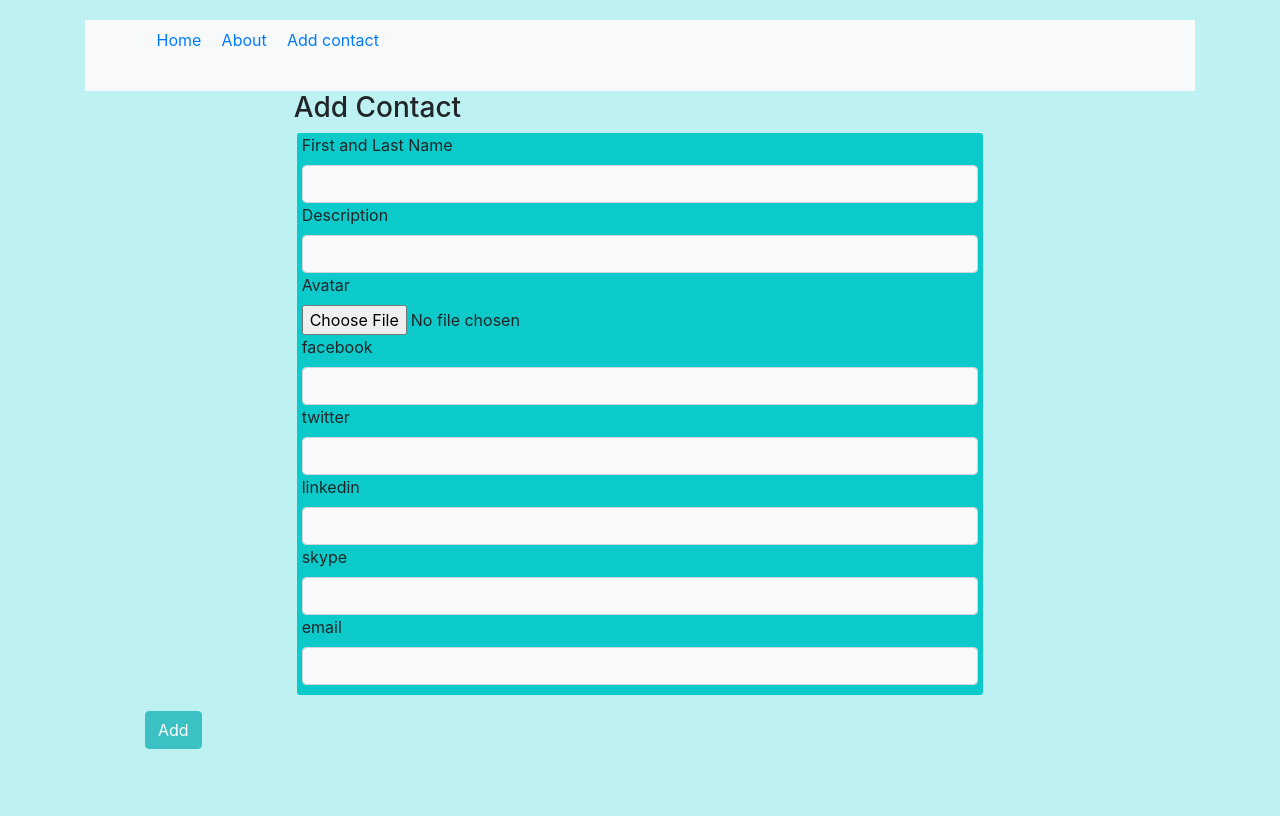
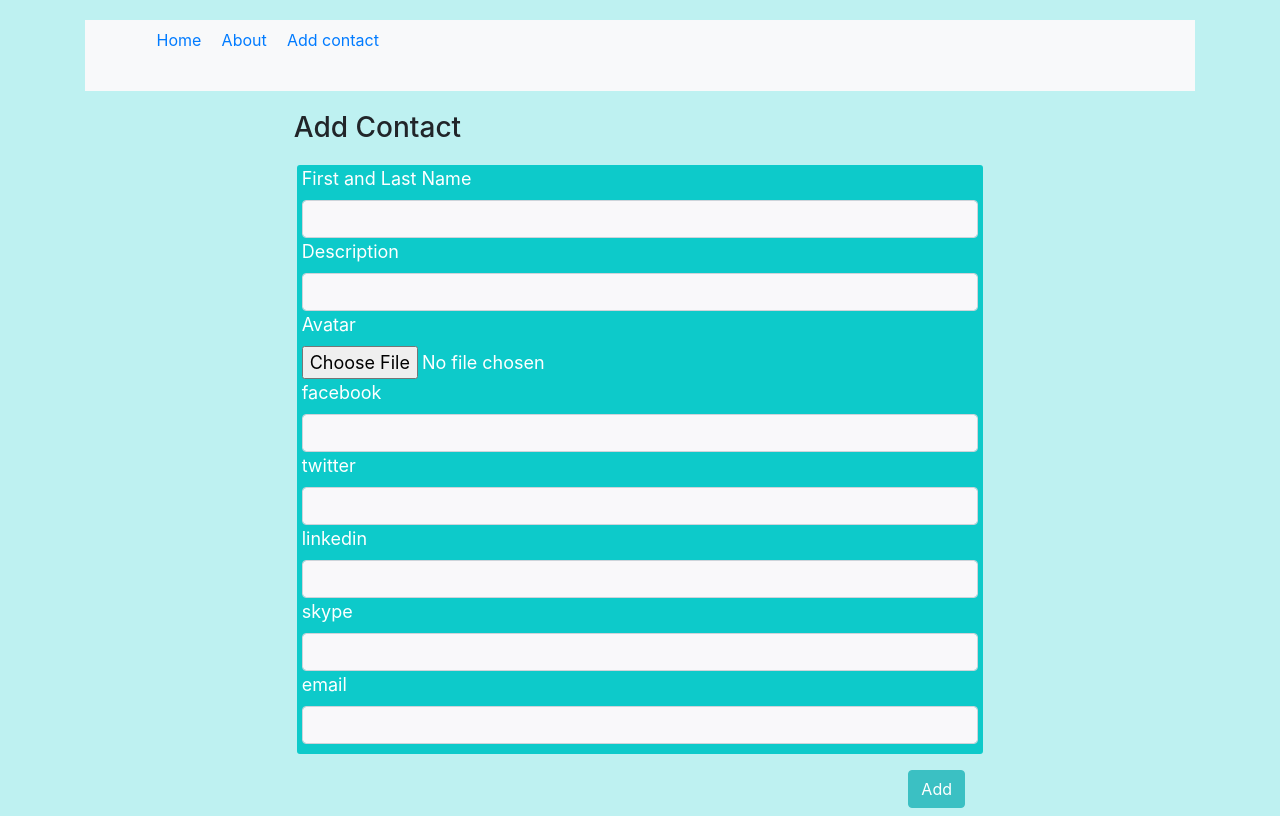
Before and after one commit to nickLuk/reactsocicon, a React app: page /add in a window 1280 px wide. Built offline with nearby package versions, Linux system fonts and the light colour scheme.

Commit message:
add forms

```diff
--- a/src/components/AddContact/AddContact.css
+++ b/src/components/AddContact/AddContact.css
@@ -1,3 +1,7 @@
+h3{
+    margin-top: 20px;
+    margin-bottom: 20px;
+}
 .form__add{
     margin:0 auto;
             background-color: rgb(28, 133, 204);
@@ -11,3 +15,11 @@
 .form-control{
     background-color: rgb(249, 248, 250);
 }
+label{
+    font-size: 18px;
+    color:#fff;
+}
+.form-control-file{
+    font-size: 18px;
+    color:#fff;
+}
--- a/src/components/AddContact/AddContact.js
+++ b/src/components/AddContact/AddContact.js
@@ -5,36 +5,36 @@ class AddContact extends React.Component{
     render(){
         return (
              <div>
-                 <div class="container-fluid center">
+                 <div className="container-fluid center">
                                 <div className="container">
                                     <div className="contactform">
 
                                         <h3 className="col-6 d-flex justify-content-center">Add Contact</h3>
                                         <div className="line"></div>
                                         <form action="" className="col">
-                                            <div class="form-row justify-content-around">
-                                            <div class="ggg form-group col-8">
+                                            <div className="form-row justify-content-around">
+                                            <div className="ggg form-group col-8">
                                                 <label for="formGroupExampleInput2">First and Last Name</label>
-                                                <input type="text" class="form-control" name="firstname" id="formGroupExampleInput2" placeholder=""></input>
+                                                <input type="text" className="form-control" name="firstname" id="formGroupExampleInput2" placeholder=""></input>
                                                 <label for="formGroupExampleInput2">Description</label>
-                                                <input type="text" class="form-control" name="companyname" id="formGroupExampleInput2" placeholder=""></input>
+                                                <input type="text" className="form-control" name="companyname" id="formGroupExampleInput2" placeholder=""></input>
                                                 <label for="formGroupExampleInput2">Avatar</label>
-                                                <input type="file" class="form-control-file" name="avatar" id="formGroupExampleInput2" placeholder=""></input>
+                                                <input type="file" className="form-control-file" name="avatar" id="formGroupExampleInput2" placeholder=""></input>
                                                 <label for="formGroupExampleInput2">facebook</label>
-                                                <input type="text" class="form-control" name="companyname" id="formGroupExampleInput2" placeholder=""></input>
+                                                <input type="text" className="form-control" name="companyname" id="formGroupExampleInput2" placeholder=""></input>
                                                 <label for="formGroupExampleInput2">twitter</label>
-                                                <input type="text" class="form-control" name="companyname" id="formGroupExampleInput2" placeholder=""></input>
+                                                <input type="text" className="form-control" name="companyname" id="formGroupExampleInput2" placeholder=""></input>
                                                 <label for="formGroupExampleInput2">linkedin</label>
-                                                <input type="text" class="form-control" name="companyname" id="formGroupExampleInput2" placeholder=""></input>
+                                                <input type="text" className="form-control" name="companyname" id="formGroupExampleInput2" placeholder=""></input>
                                                 <label for="formGroupExampleInput2">skype</label>
-                                                <input type="text" class="form-control" name="companyname" id="formGroupExampleInput2" placeholder=""></input>
+                                                <input type="text" className="form-control" name="companyname" id="formGroupExampleInput2" placeholder=""></input>
                                                 <label for="formGroupExampleInput2">email</label>
-                                                <input type="text" class="form-control" name="companyname" id="formGroupExampleInput2" placeholder=""></input>
+                                                <input type="text" className="form-control" name="companyname" id="formGroupExampleInput2" placeholder=""></input>
 
                                             </div>
                                             </div>
-                                        <div className="col-12">
-                                               <button type="submit" class="btn btn-primary mb-2">Add</button>
+                                        <div className="col-4 offset-6 text-right">
+                                               <button type="submit" className="btn btn-primary mb-2">Add</button>
                                         </div>
                                         </form>
 
--- a/src/components/MainMenu/MainMenu.css
+++ b/src/components/MainMenu/MainMenu.css
@@ -0,0 +1,3 @@
+.naw-item{
+    font-size: 30px;
+}
--- a/src/components/MainMenu/MainMenu.js
+++ b/src/components/MainMenu/MainMenu.js
@@ -6,7 +6,7 @@ const MainMenu = () =>{
         <div className="row">
             <div className="col">
                 <nav className="navbar navbar-expand-lg navbar-light bg-light">
-                    <ul className="w-100">
+                    <ul className="w-100 menu">
                         <li className="naw-item active">
                             <Link to="/">Home</Link>
                         </li>
```
